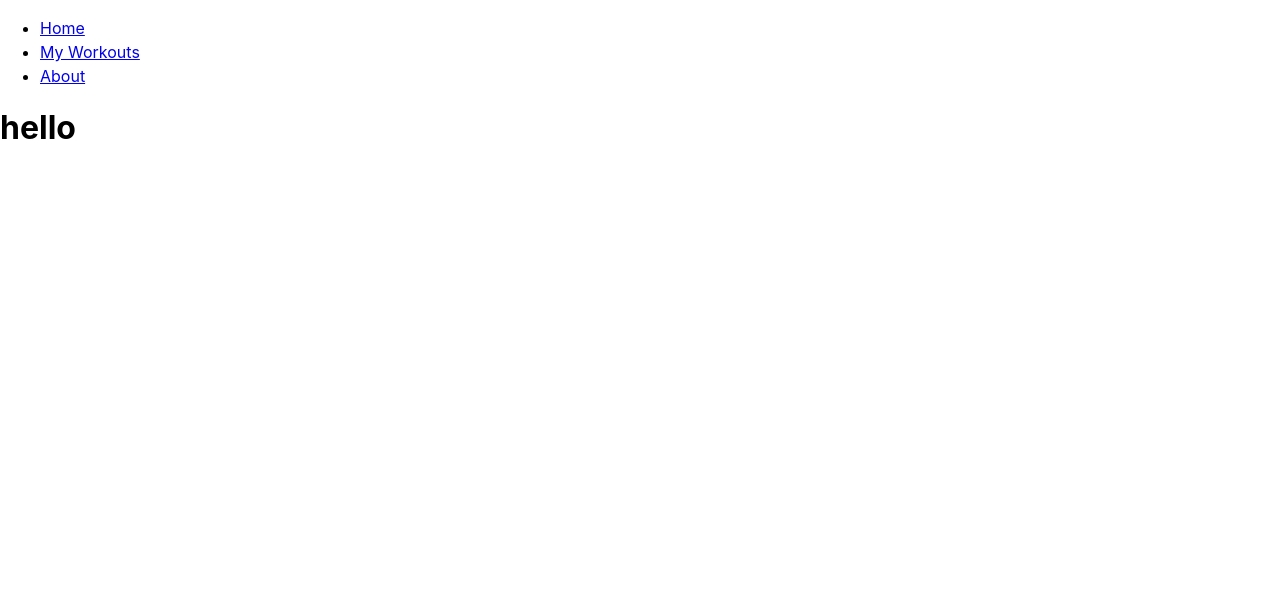
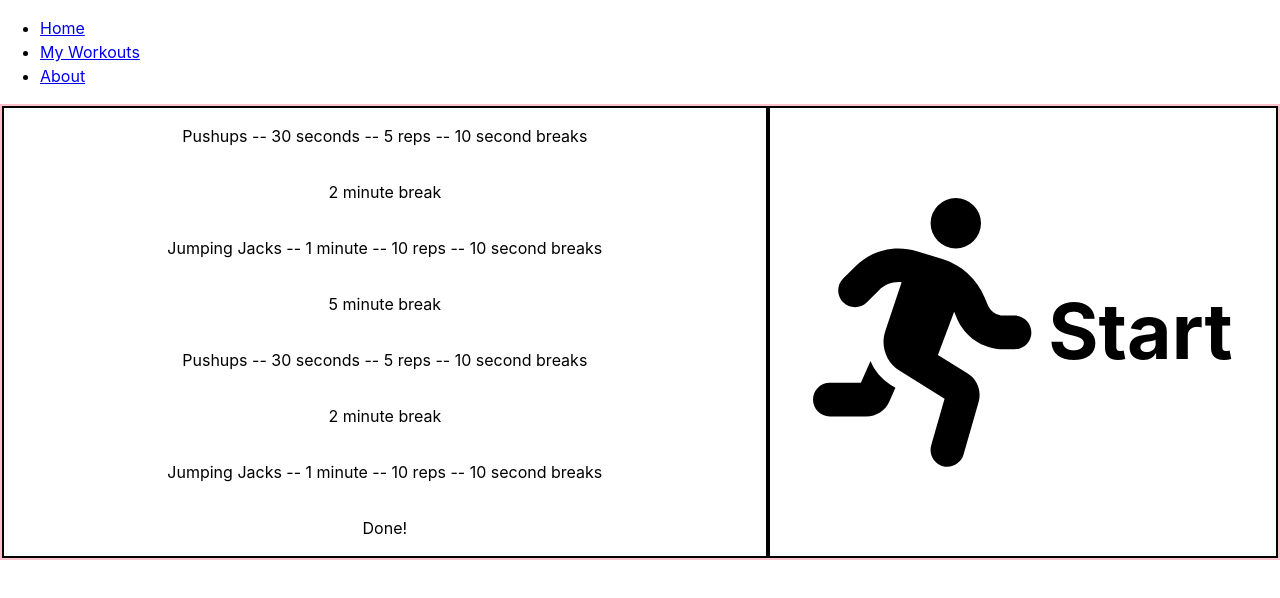
Before and after one commit to min0k/workout, a React (Create React App) app: page / in a window 1280 px wide. Shown: the top 598 px of the page. Built offline with nearby package versions, Linux system fonts and the light colour scheme.

Commit message:
Create HomePage UI
This is an initial rough draft of the home page.

```diff
--- a/src/Pages/HomePage.module.css
+++ b/src/Pages/HomePage.module.css
@@ -1,4 +1,43 @@
+.pageContainer {
+    display: flex;
+    border: 2px solid pink;
+    flex-direction: column;
+}
 
-.h1{
-    margin: 0;
+.createWorkoutContainer {
+    border: 2px solid black;
+    display: flex;
+    flex-direction: column;
+    align-items: center;
+    justify-content: center;
 }
+
+.startWorkoutContainer {
+    border: 2px solid black;
+    display: flex;
+    align-items: center;
+    justify-content: center;
+}
+
+.startIcon{
+    font-size: clamp(12rem, 10.4rem + 8vw, 20rem);
+}
+
+.startText {
+    font-size: clamp(3rem, 2.4rem + 3vw, 6rem);
+}
+
+@media (min-width: 800px) {
+    .pageContainer {
+        flex-direction: row;
+    }
+
+    .createWorkoutContainer {
+        flex: 60%;
+    }
+
+    .startWorkoutContainer {
+        flex: 40%;
+    }
+
+}
--- a/src/Pages/HomePage.tsx
+++ b/src/Pages/HomePage.tsx
@@ -1,9 +1,26 @@
-import styles from './Homepage.module.css';
+import styles from "./HomePage.module.css";
 
-export default function Homepage() {
-    return (
-        <div>
-            <h1 className={styles.h1}>hello</h1>
-        </div>
-    )
+import { FontAwesomeIcon } from '@fortawesome/react-fontawesome'
+import { faRunning } from '@fortawesome/free-solid-svg-icons'
+
+
+export default function HomePage() {
+  return (
+    <div className={styles.pageContainer}>
+      <div className={styles.createWorkoutContainer}>
+        <p>Pushups -- 30 seconds -- 5 reps -- 10 second breaks</p>
+        <p>2 minute break</p>
+        <p>Jumping Jacks -- 1 minute -- 10 reps -- 10 second breaks</p>
+        <p>5 minute break</p>
+        <p>Pushups -- 30 seconds -- 5 reps -- 10 second breaks</p>
+        <p>2 minute break</p>
+        <p>Jumping Jacks -- 1 minute -- 10 reps -- 10 second breaks</p>
+        <p>Done!</p>
+      </div>
+      <div className={styles.startWorkoutContainer}>
+         <FontAwesomeIcon className={styles.startIcon} icon={faRunning} />
+         <h2 className={styles.startText}>Start</h2>
+      </div>
+    </div>
+  );
 }
```
